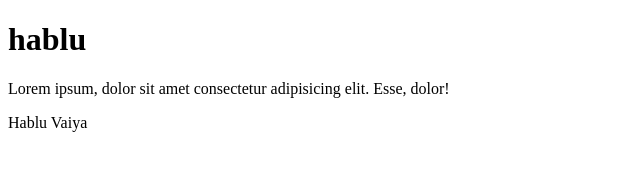
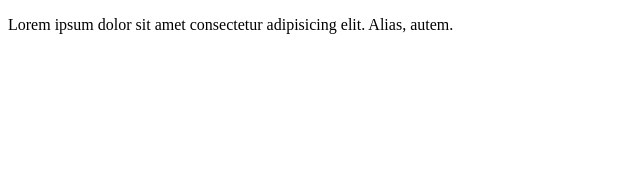
Before and after one commit to kaziikram678/first-project, a plain HTML site: page index.html in a window 1280 px wide. Shown: the whole page, without its empty margins (0-640 px from the left). Drawn offline with Linux system fonts and the light colour scheme.

Commit message:
ptag-added

```diff
--- a/index.html
+++ b/index.html
@@ -7,8 +7,6 @@
     <title>Document</title>
 </head>
 <body>
-    <h1>hablu</h1>
-    <p>Lorem ipsum, dolor sit amet consectetur adipisicing elit. Esse, dolor!</p>
-    <p> Hablu Vaiya </p>
+    <p>Lorem ipsum dolor sit amet consectetur adipisicing elit. Alias, autem.</p>
 </body>
 </html>
```
